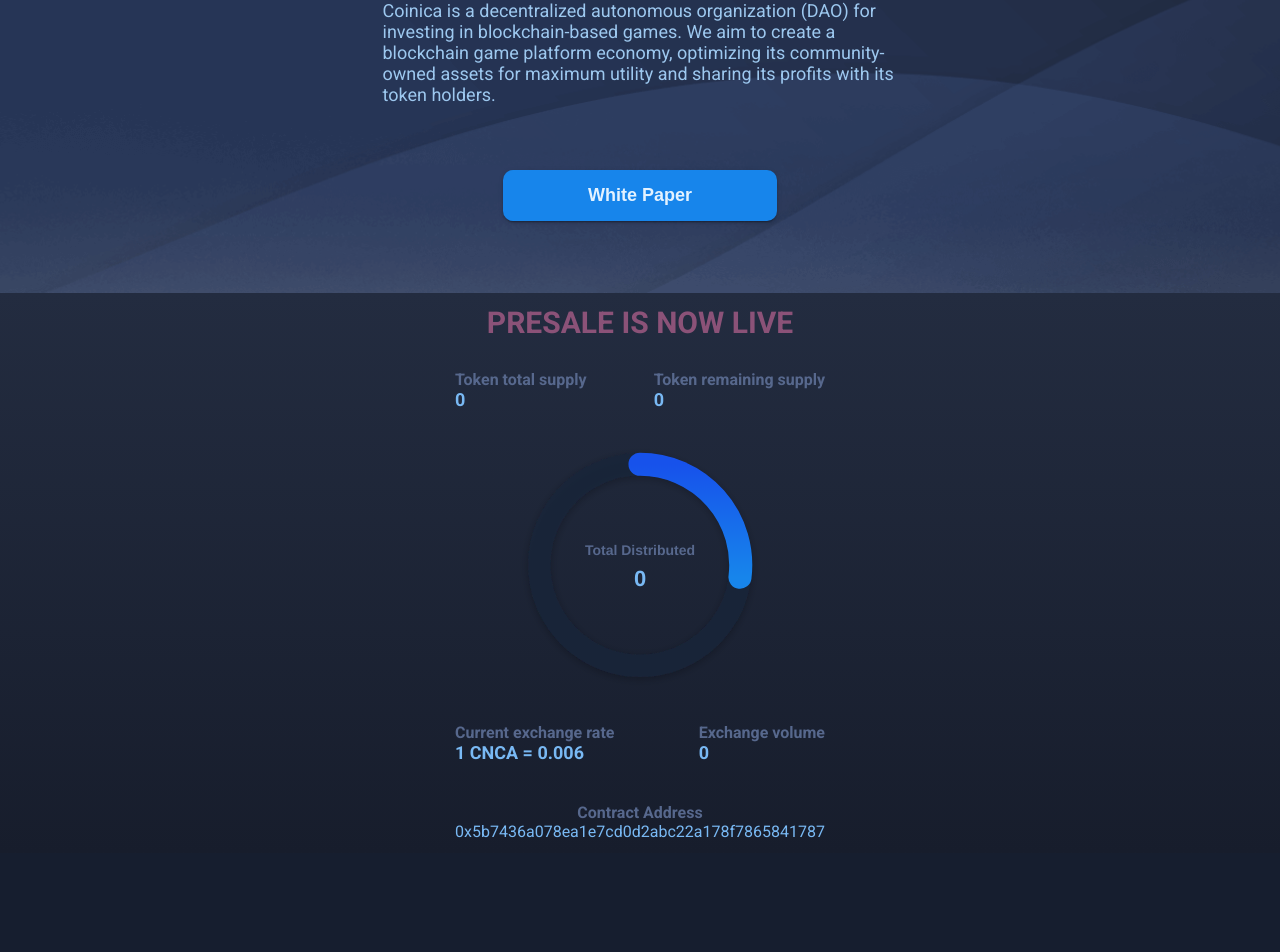
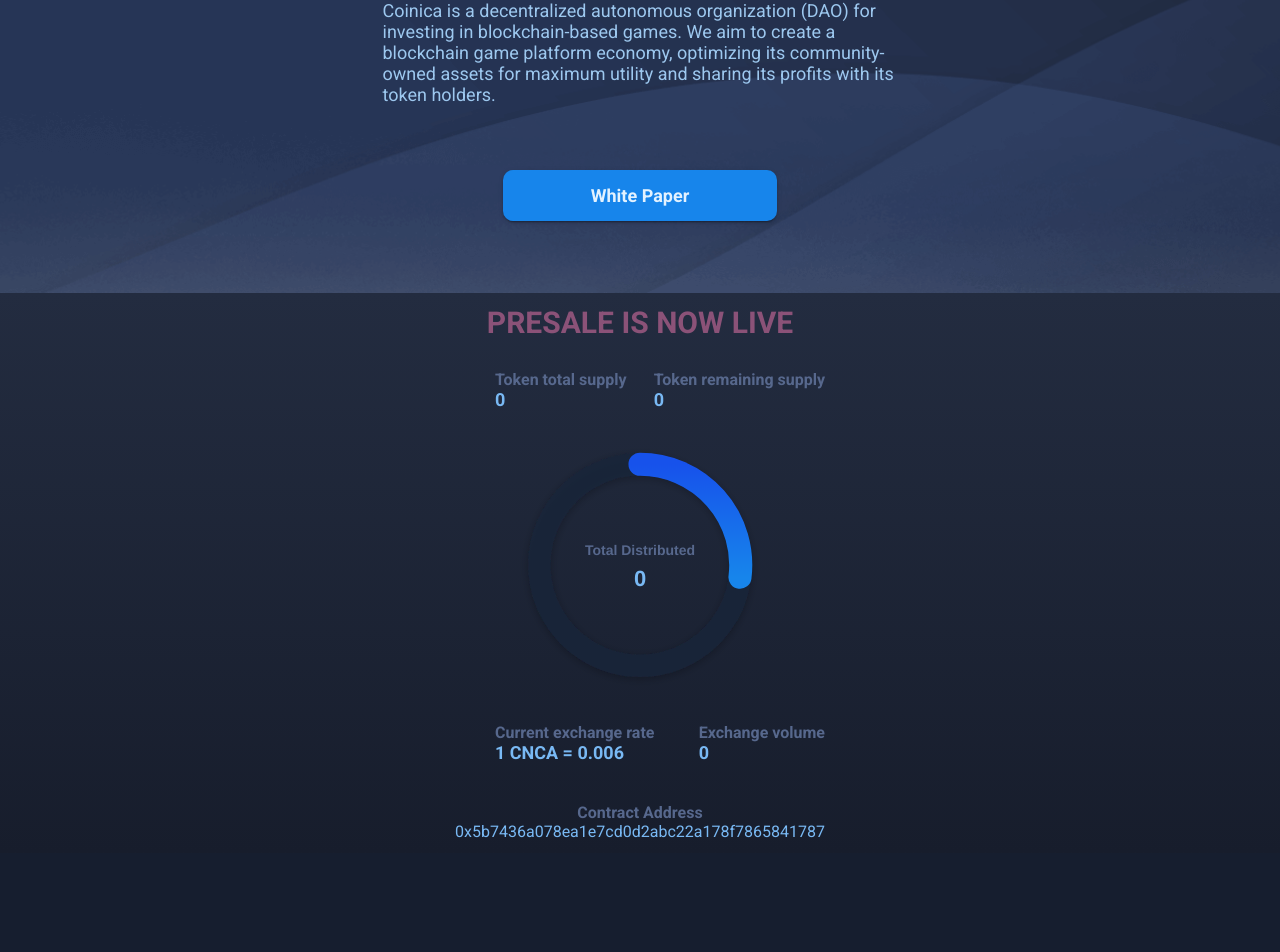
Before and after one commit to DonutFactory/coinica-sites, a React (Create React App) app in the folder landing-page/: page / in a window 1280 px wide. Shown: the part 1062-2014 px from the top of the page. Built offline with nearby package versions, Linux system fonts and the light colour scheme.

Commit message:
css reset

```diff
--- a/landing-page/src/index.css
+++ b/landing-page/src/index.css
@@ -1,13 +1,31 @@
-body,
-html,
-* {
-  margin: 0;
-  padding: 0;
+*,
+*::before,
+*::after {
   box-sizing: border-box;
 }
 
+* {
+  margin: 0;
+}
+
+input,
+button,
+textarea,
+select {
+  font: inherit;
+}
+
+p,
+h1,
+h2,
+h3,
+h4,
+h5,
+h6 {
+  overflow-wrap: break-word;
+}
+
 body {
-  margin: 0;
   font-family: -apple-system, BlinkMacSystemFont, "Segoe UI", "Roboto", "Oxygen",
     "Ubuntu", "Cantarell", "Fira Sans", "Droid Sans", "Helvetica Neue",
     sans-serif;
```
